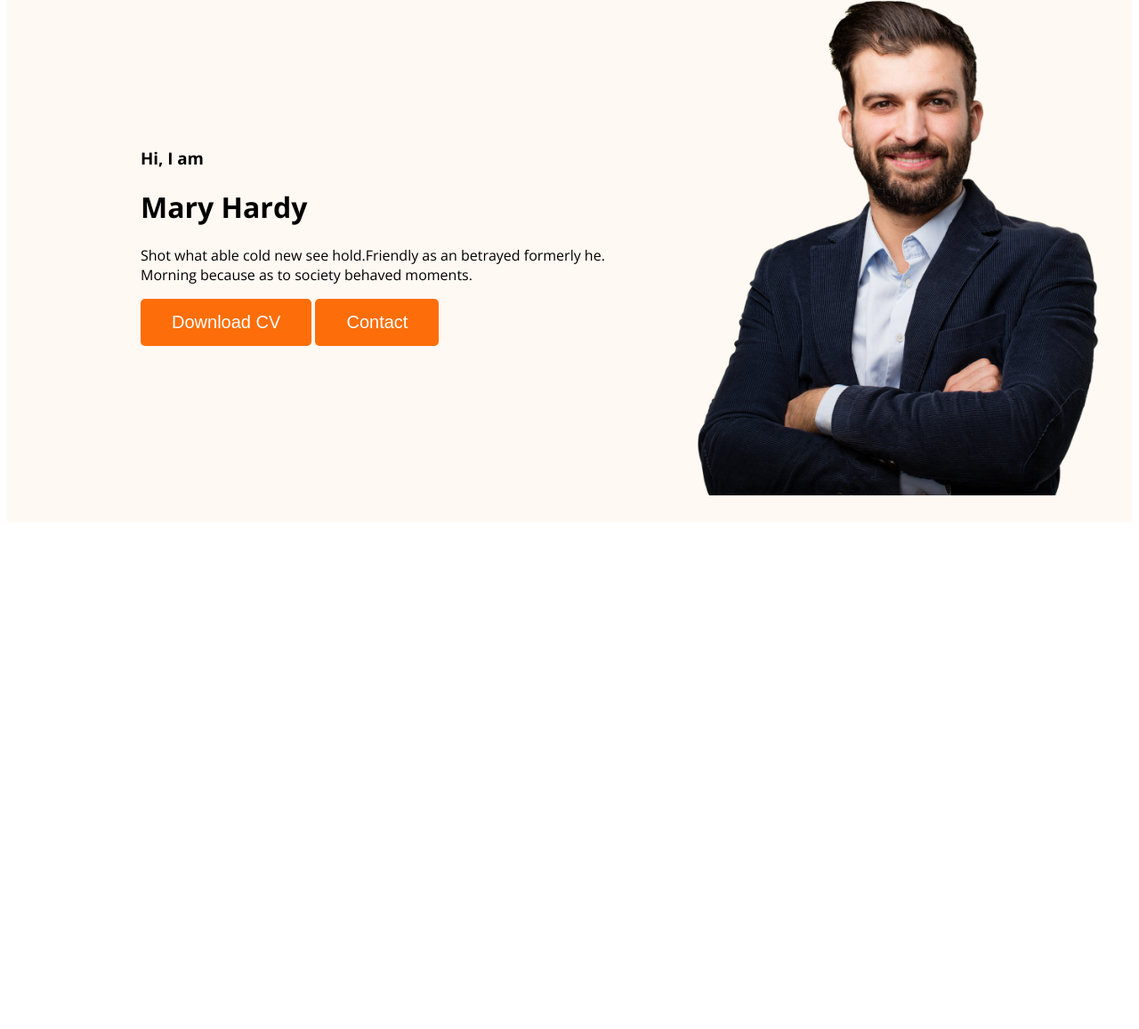
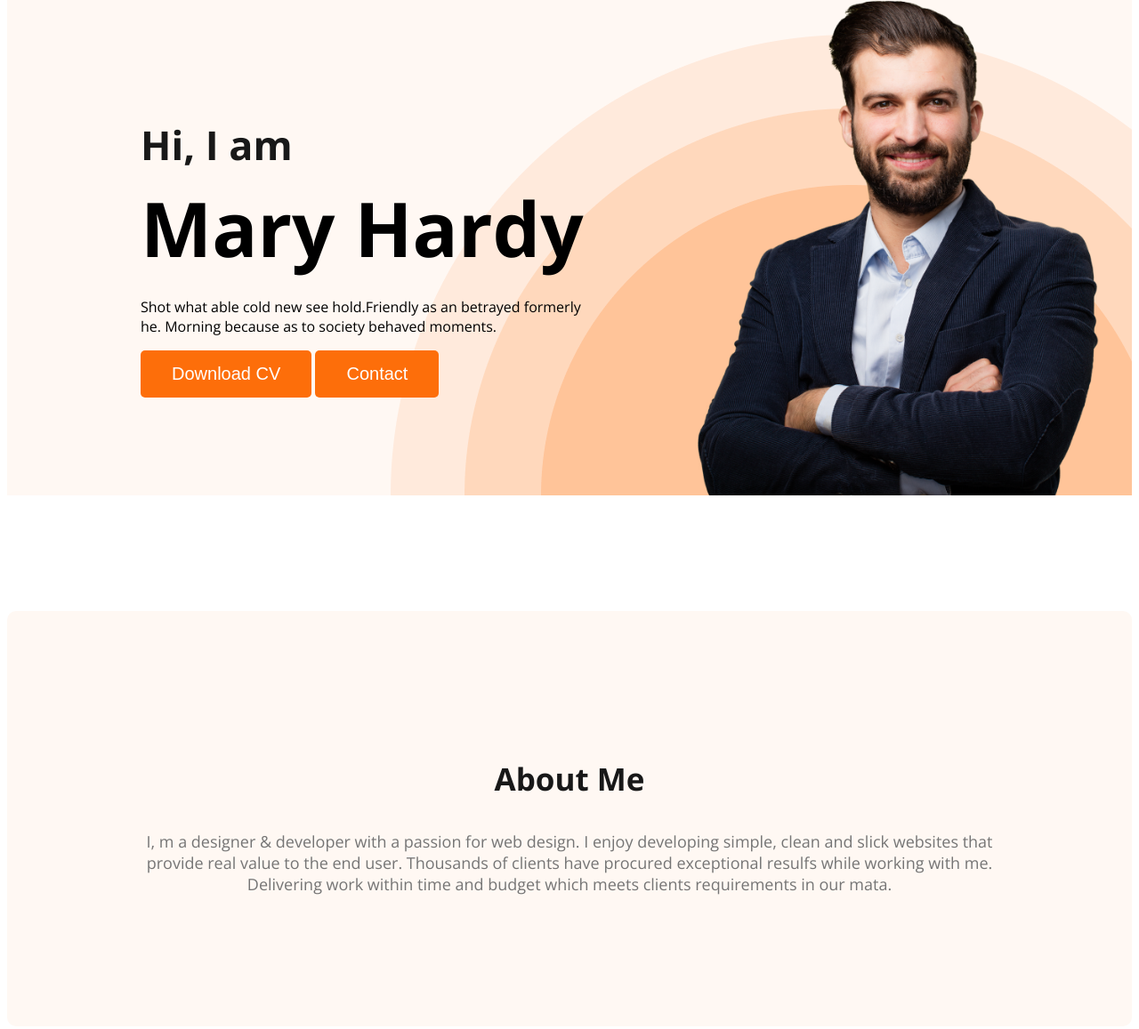
Before and after one commit to emondewan20/web-developer-portfolio, a plain HTML site: page index.html in a window 1280 px wide. Shown: the part 245-1402 px from the top of the page at 89% size. Before the commit the page ends 840 px from the top, so only its background shows below. Drawn offline with nearby package versions, Linux system fonts and the light colour scheme.

Commit message:
about section

```diff
--- a/index.html
+++ b/index.html
@@ -23,7 +23,7 @@
         <div class="banner-content" >
             <h3 class="banner-greeting">Hi, I am</h3>
             <h1 class="banner-title">Mary Hardy</h1>
-            <p>Shot what able cold new see hold.Friendly as an betrayed formerly he. Morning because as to society behaved moments.</p>
+            <p class="banner-descripton">Shot what able cold new see hold.Friendly as an betrayed formerly he. Morning because as to society behaved moments.</p>
             <button class="btn-primary">Download CV</button>
             <button class="btn-primary">Contact</button>
         </div>
@@ -31,7 +31,10 @@
         </div>
     </header>
     <main>
-
+        <section class="about">
+        <h3 class="section-title">About Me</h3>
+        <p class="section-description">I, m a designer & developer with a passion for web design. I enjoy developing simple, clean and slick websites that provide real value to the end user. Thousands of clients have procured exceptional resulfs while working with me. Delivering work within time and budget which meets clients requirements in our mata.</p>
+        </section>
     </main>
     <footer>
 
--- a/styles/Portfolio.css
+++ b/styles/Portfolio.css
@@ -2,18 +2,34 @@
 body {
     font-family: 'Open Sans', sans-serif;
 }
-.text-primary{
+
+.text-primary {
     color: #FD6E0A;
 }
-.btn-primary{
+
+.btn-primary {
     border-radius: 5px;
     background: #FD6E0A;
     border: 0;
-    color:white;
+    color: white;
     font-size: 20px;
     font: weight 700;
     padding: 15px 35px;
 }
+
+.section-title {
+    color: #181818;
+    text-align: center;
+    font-size: 35px;
+    font-weight: 700;
+}
+
+.section-description {
+    color: #757575;
+    text-align: center;
+    font-size: 18px;
+}
+
 /* nav related styles */
 nav {
     display: flex;
@@ -21,33 +37,71 @@
     align-items: center;
     margin: 0 200px;
 }
-.nav-title{
+
+.nav-title {
     color: #181818;
     font-size: 54px;
     font-weight: 800;
 }
-nav > ul{
+
+nav>ul {
     display: flex;
     align-items: center;
 }
-nav li{
+
+nav li {
     list-style: none;
     margin: 50px;
 }
-nav a{
+
+nav a {
     text-decoration: none;
     color: #474747;
 }
 
 /* header related styles */
-.header{
+.header {
     background-color: #FFF8F3;
+    background-image: url(../images/header_bg.png);
+    background-repeat: no-repeat;
+    background-position: bottom right;
 }
-.banner{
-    padding: 30px 30px 30px 150px;
+
+.banner {
+    padding: 30px 30px 0 150px;
     display: flex;
     align-items: center;
+    justify-content: space-between;
 }
-.banner .profile-pic{
+
+.banner-content {
+    max-width: 500px;
+}
+
+.banner .profile-pic {
     width: 500px;
 }
+
+.banner-greeting {
+    font-size: 45px;
+    color: #181818;
+    margin-bottom: 0;
+}
+
+.banner-title {
+    font-size: 85px;
+    font-weight: 700;
+    margin-top: 5px;
+    margin-bottom: 20px;
+}
+
+/* main section styles */
+
+
+/* about section styles */
+.about {
+    padding: 130px;
+    border-radius: 10px;
+    background: #FFF8F3;
+    margin: 130px 0;
+}
```
